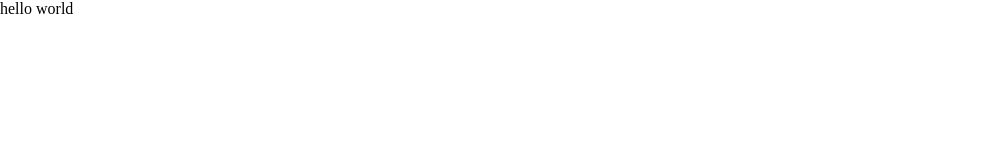
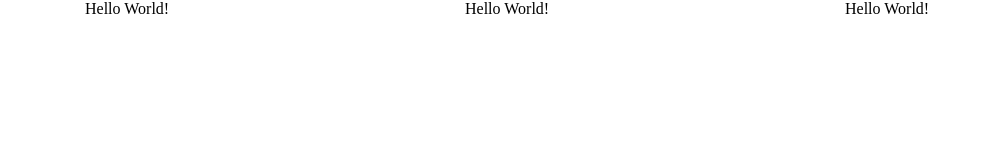
Before and after one commit to tomecky1/solo-project, a website: page index.html in a window 1280 px wide. Shown: the whole page, without its empty margins (0-990 px from the left). Drawn offline with Linux system fonts and the light colour scheme.

Commit message:
Add hello world

```diff
--- a/index.html
+++ b/index.html
@@ -9,6 +9,13 @@
     <title>Testowy</title>
 </head>
 <body>
-    hello world
+  <div class="container">
+    <div class="row">
+      <div class="col-4">Hello World!</div>
+      <div class="col-4">Hello World!</div>
+      <div class="col-4">Hello World!</div>
+    </div>
+  </div>
+
 </body>
 </html>
```
